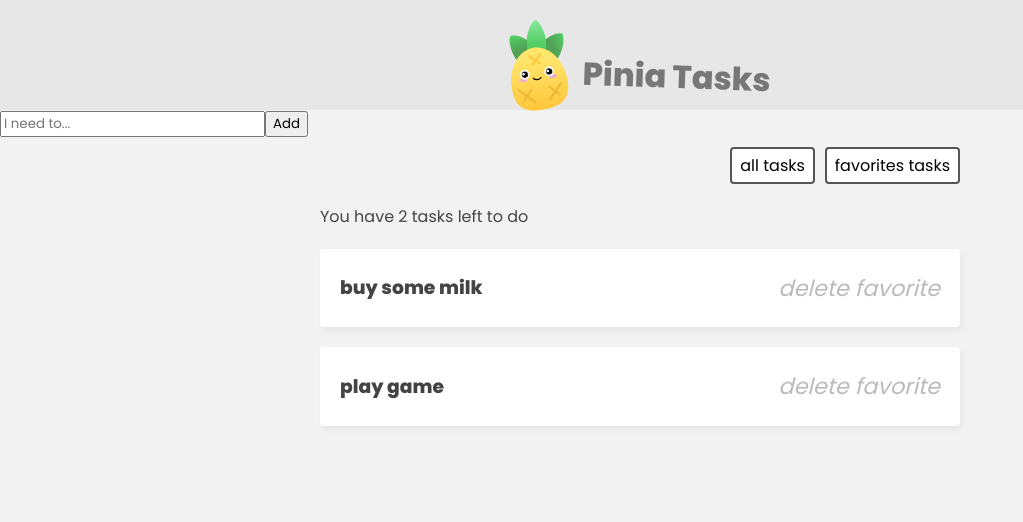
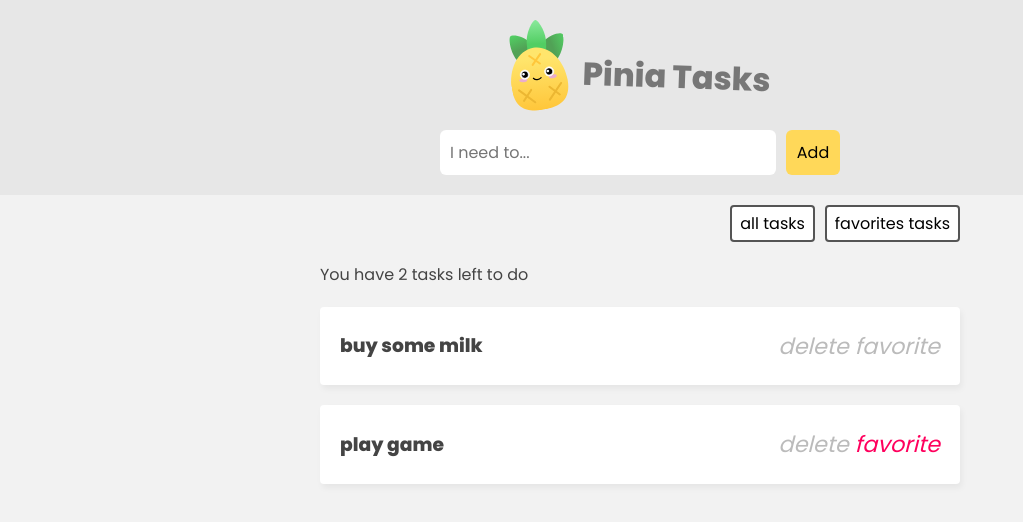
Before and after one commit to Aleroms/pinia-tasks, a Vue app: page / in a window 1280 px wide. Shown: the top 522 px of the page, without its empty margins (0-1023 px from the left). Built offline with nearby package versions, Linux system fonts and the light colour scheme; the HTML template or start-up script is replaced by a standard one.

Commit message:
added delete and toggle actions to pinia

```diff
--- a/src/assets/main.css
+++ b/src/assets/main.css
@@ -1,4 +1,4 @@
-@import url('https://fonts.googleapis.com/css2?family=Poppins:wght@300;400;500;600;800&family=VT323&display=swap');
+@import url("https://fonts.googleapis.com/css2?family=Poppins:wght@300;400;500;600;800&family=VT323&display=swap");
 
 body {
   background: #f2f2f2;
@@ -31,12 +31,12 @@
   transform: rotate(2deg);
 }
 
-.filter{
+.filter {
   width: 640px;
   margin: 10px auto;
   text-align: right;
 }
-.filter button{
+.filter button {
   display: inline-block;
   margin-left: 10px;
   background: #fff;
@@ -46,3 +46,30 @@
   cursor: pointer;
   font-size: 1em;
 }
+.new-task-form {
+  background: #e7e7e7;
+  padding: 20px 0;
+}
+form {
+  max-width: 400px;
+  margin: 0 auto;
+  display: grid;
+  grid-template-columns: 3fr 1fr;
+  gap: 10px;
+}
+form button {
+  background: #ffd859;
+  border: 0;
+  padding: 10px;
+  font-family: "Poppins";
+  border-radius: 6px;
+  cursor: pointer;
+  font-size: 1em;
+}
+form input {
+  border: 0;
+  padding: 10px;
+  border-radius: 6px;
+  color: #555;
+  font-size: 1em;
+}
--- a/src/components/TaskDetails.vue
+++ b/src/components/TaskDetails.vue
@@ -2,15 +2,30 @@
   <div class="task">
     <h3>{{ task.title }}</h3>
     <div class="icons">
-      <i class="material-icons">delete</i>
-      <i class="material-icons">favorite</i>
+      <i class="material-icons" @click="taskStore.deleteTask(task.id)"
+        >delete</i
+      >
+      <!-- applies active class if isFav is true -->
+      <i
+        :class="{ active: task.isFav }"
+        class="material-icons"
+        @click="taskStore.toggleFav(task.id)"
+        >favorite</i
+      >
     </div>
   </div>
 </template>
 
 <script>
+import { useTaskStore } from "../stores/TaskStore";
+
 export default {
   props: ["task"],
+  setup() {
+    const taskStore = useTaskStore();
+
+    return { taskStore };
+  },
 };
 </script>
 
@@ -44,4 +59,7 @@
   cursor: pointer;
   color: #bbb;
 }
+.task i.active {
+  color: #ff005d;
+}
 </style>
--- a/src/stores/TaskStore.js
+++ b/src/stores/TaskStore.js
@@ -26,6 +26,15 @@
     addTask(task) {
       this.tasks.push(task);
     },
+    deleteTask(id) {
+      this.tasks = this.tasks.filter((t) => {
+        return t.id !== id;
+      });
+    },
+    toggleFav(id) {
+      const task = this.tasks.find(t => t.id === id);
+      task.isFav = !task.isFav;
+    },
   },
 });
 //getters can manipulate data before returning the values
```
